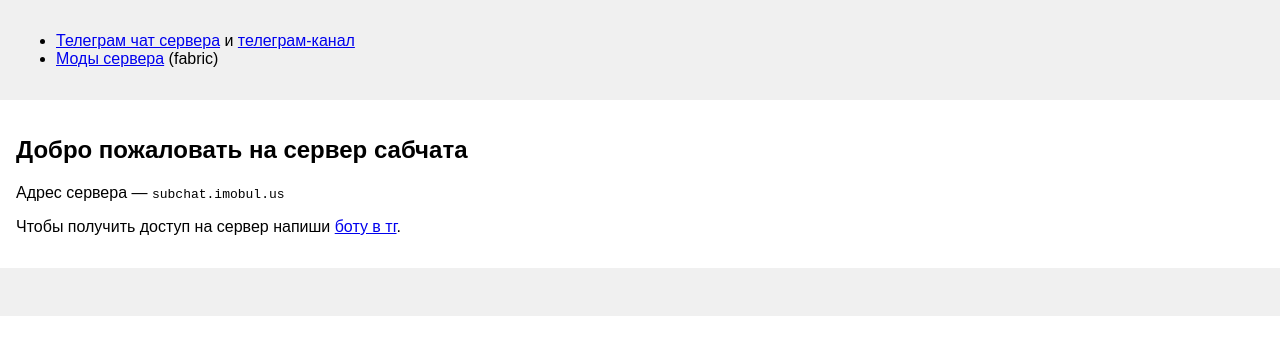
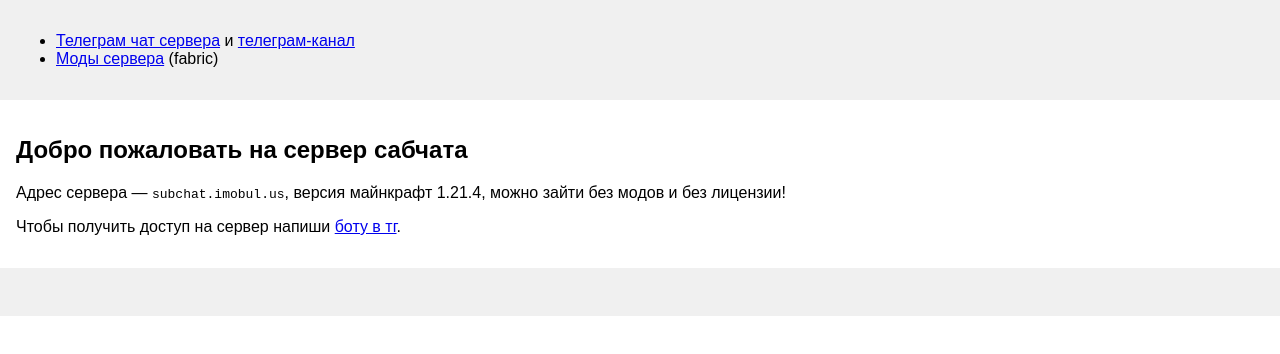
Before and after one commit to imobulus/subchat-mc-server, a plain HTML site: page server-configs/subchat-site/index.html in a window 1280 px wide. Drawn offline with Linux system fonts and the light colour scheme.

Commit message:
upd site

```diff
--- a/server-configs/subchat-site/index.html
+++ b/server-configs/subchat-site/index.html
@@ -29,7 +29,7 @@
     <main>
         <section>
             <h2>Добро пожаловать на сервер сабчата</h2>
-            <p>Адрес сервера &mdash; <code>subchat.imobul.us</code></p>
+            <p>Адрес сервера &mdash; <code>subchat.imobul.us</code>, версия майнкрафт 1.21.4, можно зайти без модов и без лицензии!</p>
             <p>Чтобы получить доступ на сервер напиши <a href="https://t.me/subchat_sentry_bot">боту в тг</a>.</p>
         </section>
         <!-- <section>
```
